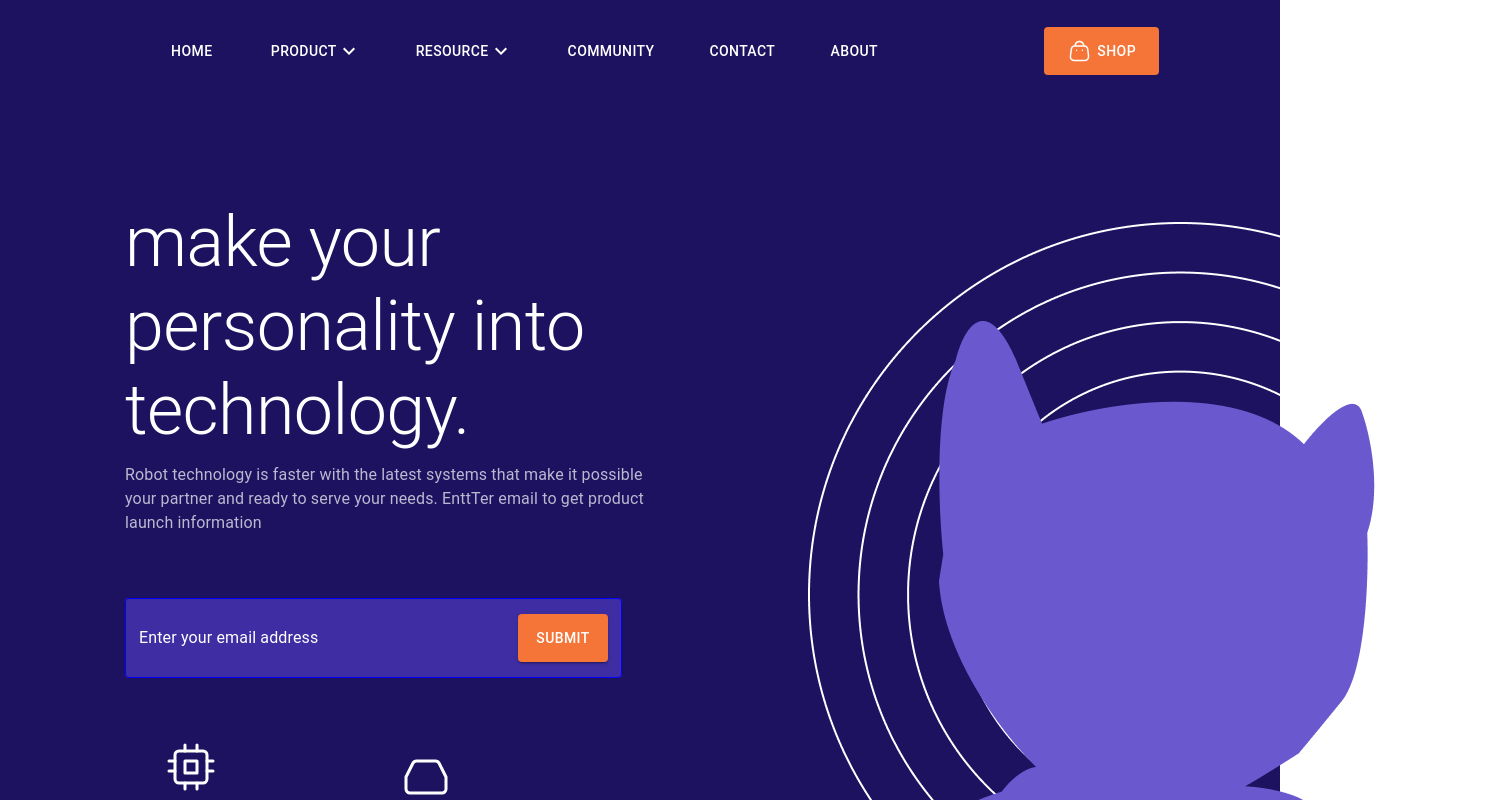
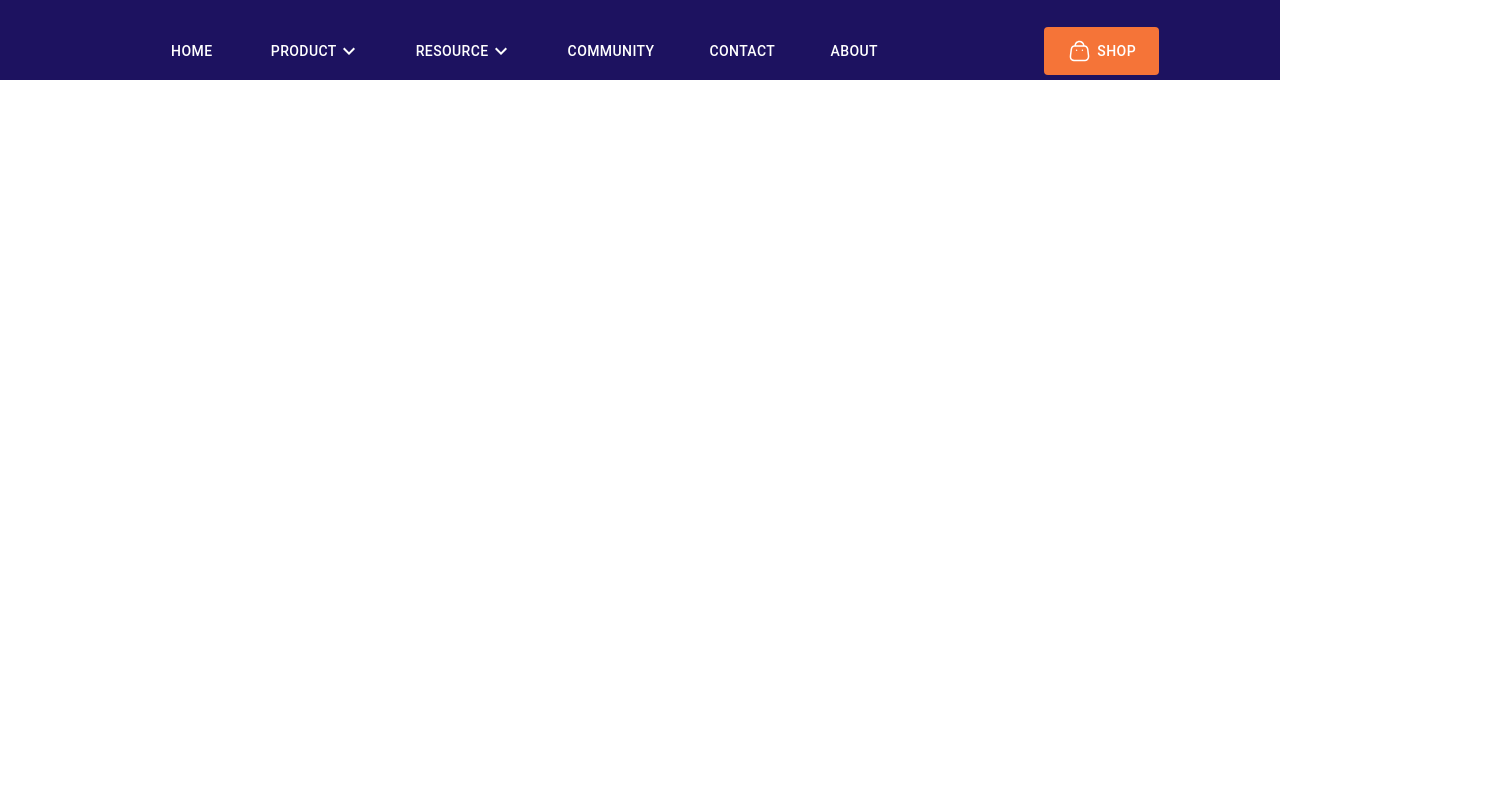
Before and after one commit to camariu/Log_Sol_Page, a React (Create React App) app: page / in a window 1280 px wide. Shown: the top 800 px of the page, 1498 px wide, since content can reach past the window. Built offline with nearby package versions, Linux system fonts and the light colour scheme.

Commit message:
commit_02

```diff
--- a/src/components/App.jsx
+++ b/src/components/App.jsx
@@ -6,19 +6,8 @@ export const App = () => {
   const theme = useTheme();
 
   return (
-    <Box sx={{
-      width: "100%",
-      backgroundColor: '#1D1260',
-      padding: "0px",
-      marginLeft: "auto", // Menține centrat pe dispozitivele de tip mobil
-
-    }}>
-      <Box style={{   [theme.breakpoints.up('md')]: {
-        marginLeft: "125px",
-      }, }}>
-        <Header />
-        <Hero />
-      </Box>
-    </Box>
+    <div>
+      <Header></Header>
+    </div>
   );
 };
```
Also changed, not shown: src/components/NavBar/NavBar.jsx (added, +63 -0 lines).
